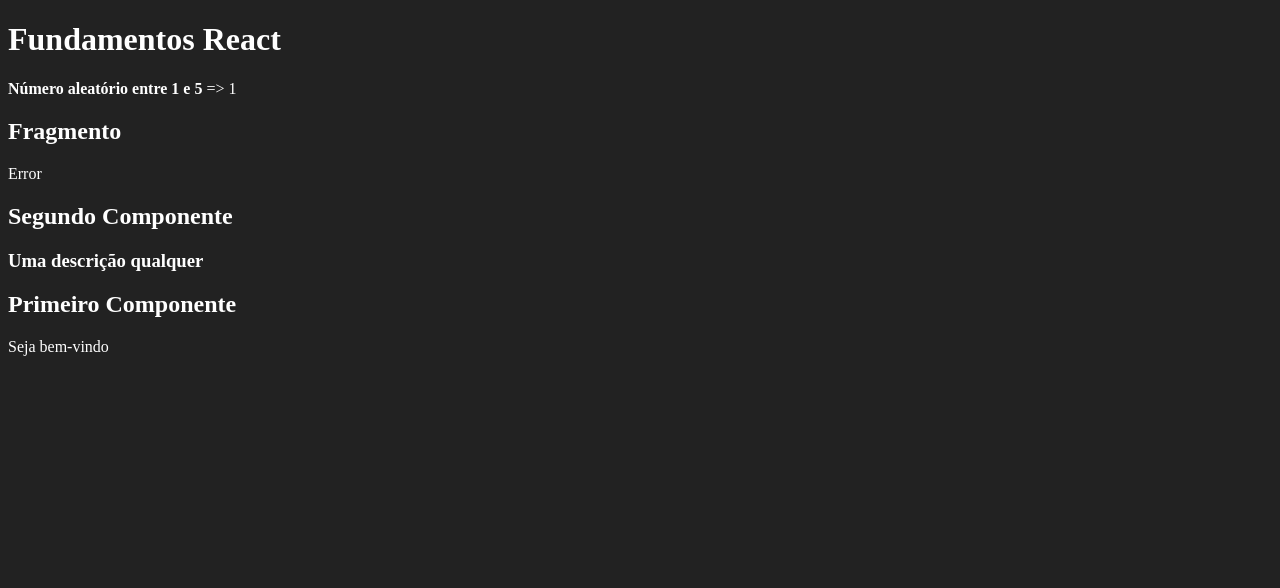
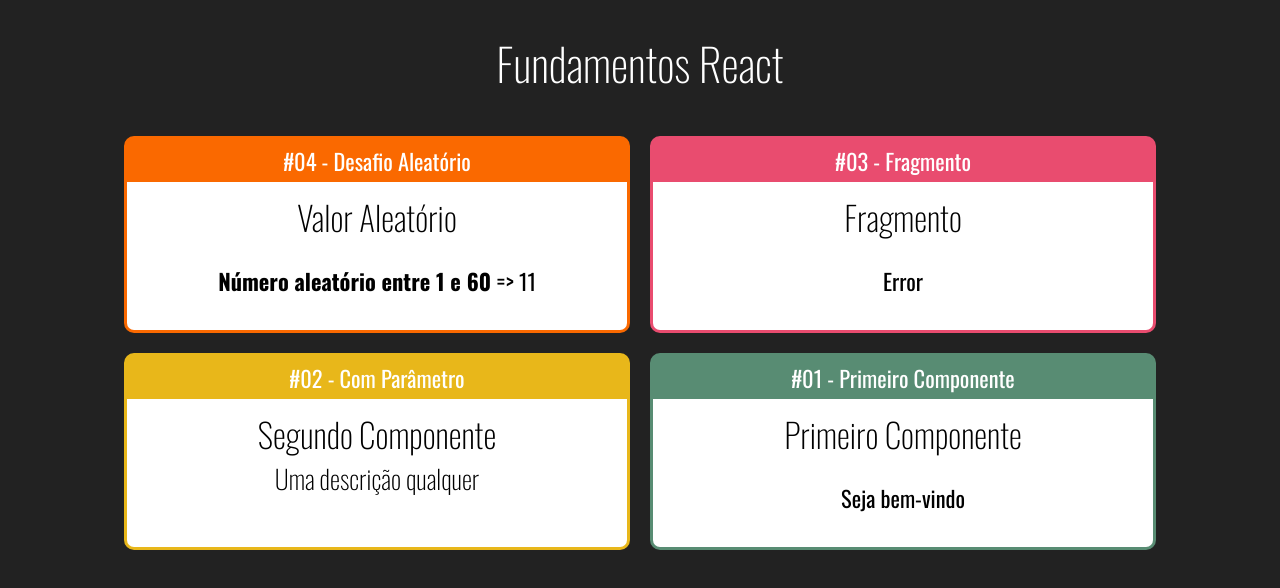
Before and after one commit to igormap/curso-react, a React (Create React App) app: page / in a window 1280 px wide. Shown: the top 588 px of the page. Built offline with nearby package versions, Linux system fonts and the light colour scheme.

Commit message:
Add Card Component

```diff
--- a/public/index.html
+++ b/public/index.html
@@ -11,6 +11,13 @@
     />
     <link rel="apple-touch-icon" href="%PUBLIC_URL%/logo192.png" />
     <link rel="manifest" href="%PUBLIC_URL%/manifest.json" />
+    <link rel="preconnect" href="https://fonts.googleapis.com" />
+    <link rel="preconnect" href="https://fonts.gstatic.com" crossorigin />
+    <link
+      href="https://fonts.googleapis.com/css2?family=Oswald:wght@200;300;400;500;700&display=swap"
+      rel="stylesheet"
+    />
+
     <title>React App</title>
   </head>
   <body>
--- /dev/null
+++ b/src/App.css
@@ -0,0 +1,5 @@
+.App .Cards {
+    display: flex;
+    justify-content: center;
+    flex-wrap: wrap;
+}
--- a/src/App.jsx
+++ b/src/App.jsx
@@ -1,19 +1,36 @@
 import React from "react";
 
+import "./App.css";
+
+import Card from "./components/layout/Card";
 import Primeiro from "./components/basicos/Primeiro";
 import ComParametro from "./components/basicos/ComParametro";
 import Fragmento from "./components/basicos/Fragmento";
 import Aleatorio from "./components/basicos/Aleatorio";
 
 export default (_) => (
-  <div id="app">
+  <div className="App">
     <h1>Fundamentos React</h1>
-    <Aleatorio min="1" max="5"/>
+
+    <div className="Cards">
+      <Card titulo="#04 - Desafio Aleatório" color="#FA6900">
+        <Aleatorio min={1} max={60} />
+      </Card>
+
+      <Card titulo="#03 - Fragmento" color="#E94C6F">
         <Fragmento />
+      </Card>
+
+      <Card titulo="#02 - Com Parâmetro" color="#E8B71A">
         <ComParametro
           titulo="Segundo Componente"
           subtitulo="Uma descrição qualquer"
         />
+      </Card>
+
+      <Card titulo="#01 - Primeiro Componente" color="#588C73">
         <Primeiro />
+      </Card>
+    </div>
   </div>
 );
--- a/src/components/basicos/Aleatorio.jsx
+++ b/src/components/basicos/Aleatorio.jsx
@@ -1,17 +1,21 @@
 import React from "react";
 
 export default (props) => {
+  const { min, max } = props;
   function getRandomInt(min, max) {
     min = Math.ceil(min);
     max = Math.floor(max);
     return Math.floor(Math.random() * (max - min)) + min;
   }
   return (
-    <React.Fragment>
+    <>
+      <h2>Valor Aleatório</h2>
       <p>
-        <strong>Número aleatório entre {props.min} e {props.max}</strong> {'=>'} {" "}
-        {getRandomInt(props.min, props.max)}
+        <strong>
+          Número aleatório entre {min} e {max}
+        </strong>{" "}
+        {"=>"} {getRandomInt(min, max)}
       </p>
-    </React.Fragment>
+    </>
   );
 };
--- /dev/null
+++ b/src/components/layout/Card.css
@@ -0,0 +1,24 @@
+.Card {
+    border: 3px solid;
+    border-radius: 10px;
+    overflow: hidden;
+    margin: 10px;
+
+    display: flex;
+    flex-direction: column;
+    min-width: 500px;
+    max-width: 500px;
+}
+
+.Card .Title {
+    padding: 5px 0;
+    display: flex;
+    justify-content: center;
+}
+
+.Card .Content {
+    flex-grow: 1;
+    background-color: #fff;
+    color: #000;
+    padding: 10px;
+}
--- /dev/null
+++ b/src/components/layout/Card.jsx
@@ -0,0 +1,19 @@
+import './Card.css'
+import React from "react";
+
+export default (props) => {
+
+  const cardStyle = {
+    backgroundColor: props.color || '#F00',
+    borderColor: props.color || '#F00'
+  }
+
+  return (
+    <div className="Card" style={cardStyle}>
+      <div className="Title">{props.titulo}</div>
+      <div className="Content">
+          {props.children}
+      </div>
+    </div>
+  );
+};
--- a/src/index.css
+++ b/src/index.css
@@ -1,4 +1,18 @@
 body {
-    background-color: #222;
-    color: #fff;
+  font-family: Oswald;
+  background-color: #222;
+  color: #fff;
+  text-align: center;
+  font-size: 1.4rem;
 }
+
+h1,
+h2,
+h3 {
+  font-weight: 200;
+}
+
+h2,
+h3 {
+  margin: 0;
+}
```
Lines whose indentation alone changed are shown as unchanged.
